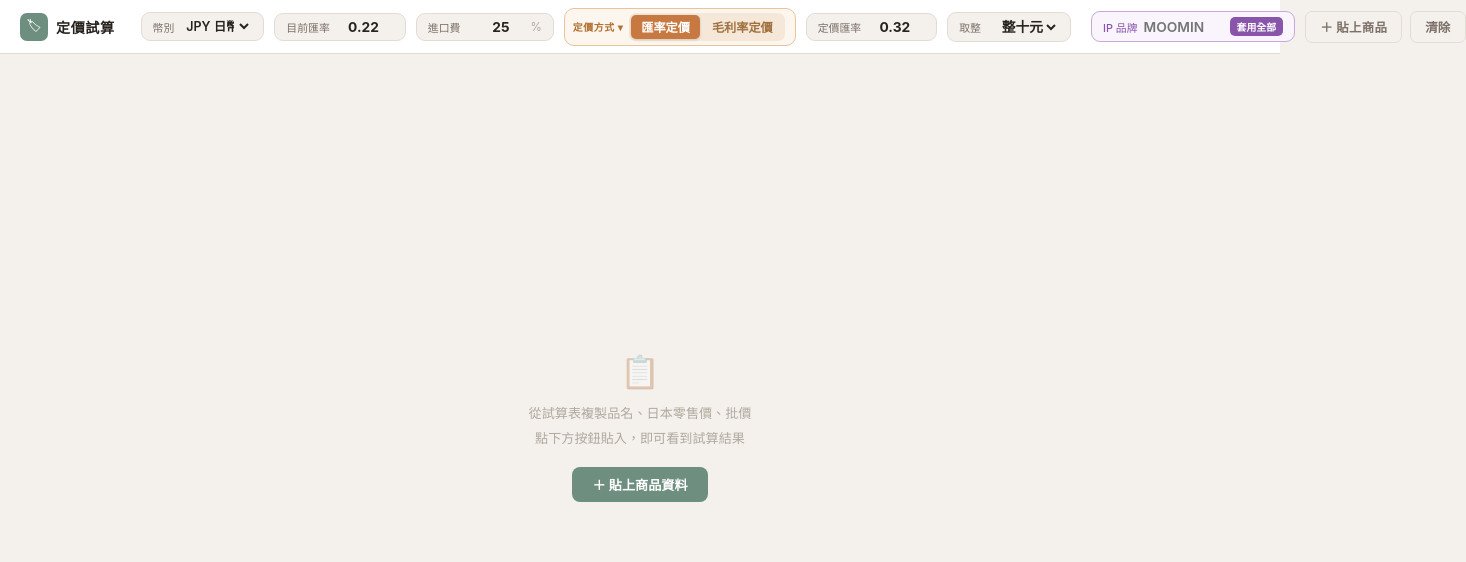
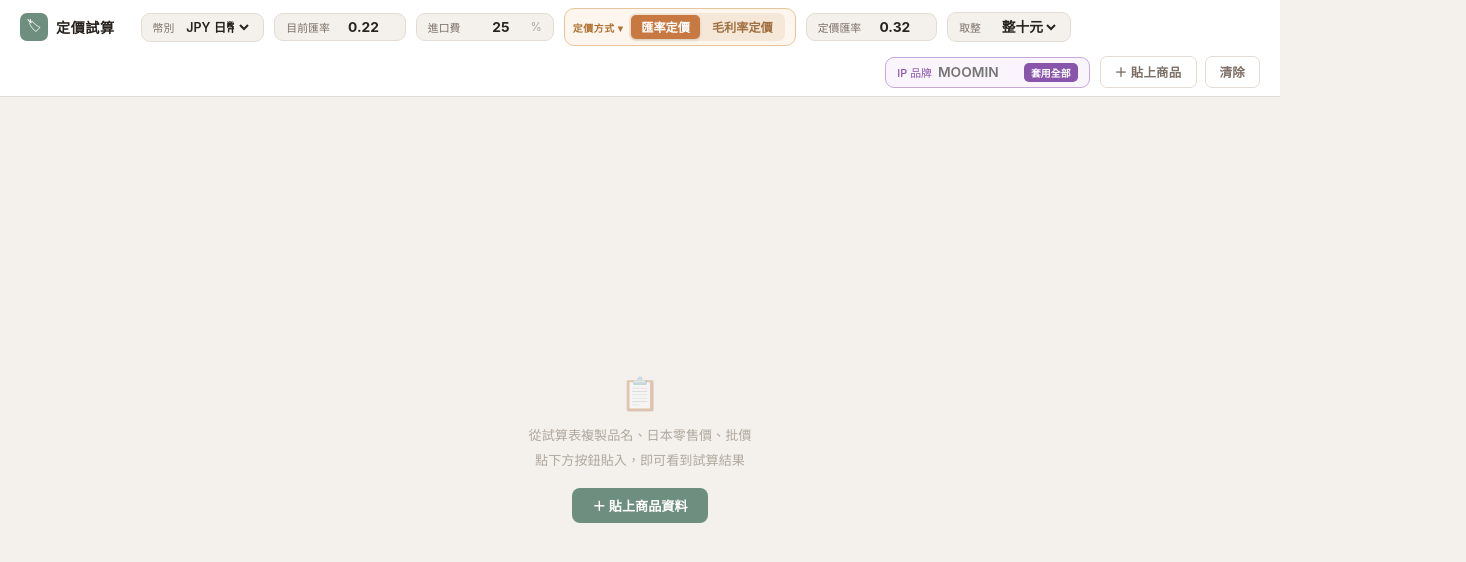
Before and after one commit to Sarah85079230/pricing-tool, a plain HTML site: page index.html in a window 1280 px wide. Shown: the whole page, 1466 px wide, since content can reach past the window. Drawn offline with Linux system fonts and the light colour scheme.

Commit message:
fix: topbar wraps to two rows

```diff
--- a/index.html
+++ b/index.html
@@ -36,12 +36,12 @@
     .topbar {
       background: var(--surface);
       border-bottom: 1px solid var(--border);
-      padding: 0 20px;
+      padding: 8px 20px;
       display: flex;
+      flex-wrap: wrap;
       align-items: center;
-      gap: 10px;
+      gap: 8px 10px;
       flex-shrink: 0;
-      height: 54px;
     }
     .logo {
       display: flex; align-items: center; gap: 8px;
@@ -361,20 +361,19 @@
     </select>
   </div>
 
-  <div class="spacer"></div>
-
-  <!-- IP 品牌前綴 -->
+  <!-- 第二行：IP 品牌 + 操作按鈕 -->
+  <div style="width:100%;display:flex;align-items:center;justify-content:flex-end;gap:10px;padding-top:2px">
     <div class="s-pill ip-pill">
       <label>IP 品牌</label>
       <input type="text" id="ipBrand" placeholder="MOOMIN" style="width:80px;text-align:left;font-weight:600"
         oninput="onIpInput()">
       <button class="ip-apply-btn" id="ipApplyBtn" onclick="applyIpToAll()">套用全部</button>
     </div>
-
     <div class="topbar-right">
       <button class="btn btn-ghost" onclick="openPaste()">＋ 貼上商品</button>
       <button class="btn btn-ghost" onclick="clearAll()">清除</button>
       <button class="btn btn-dark" id="exportBtn" style="display:none" onclick="exportCSV()">↓ 匯出 CSV</button>
+    </div>
   </div>
 </div>
 
```
Lines whose indentation alone changed are shown as unchanged.
